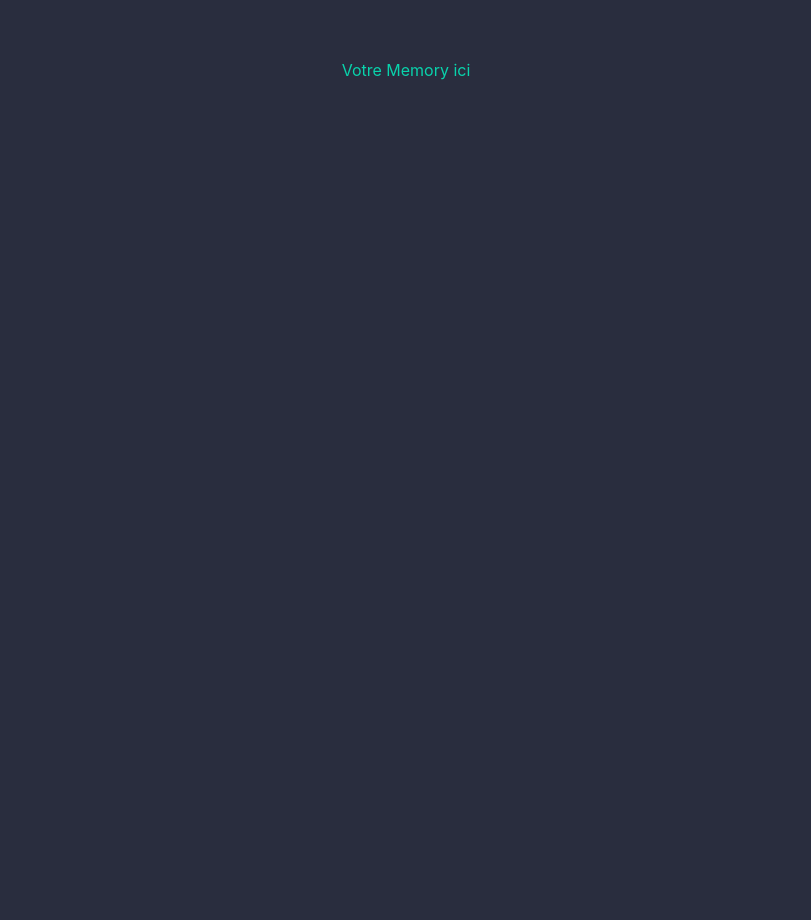
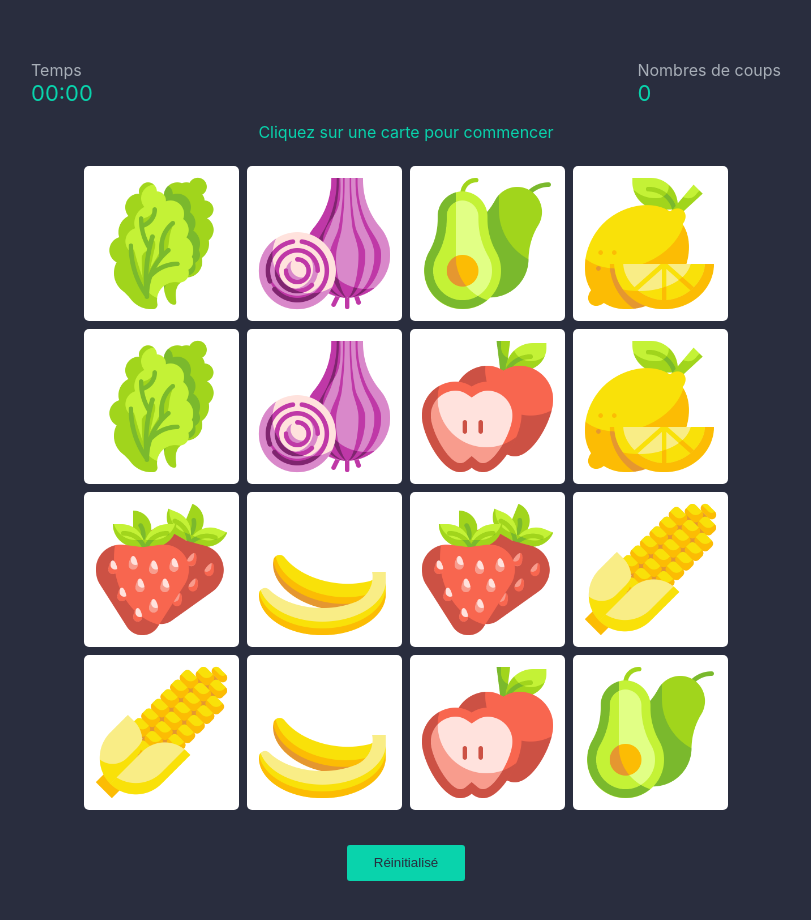
Before and after one commit to optisantis/test-react, a React (Create React App) app: page / in a window 1280 px wide. Shown: the top 920 px of the page, without its empty margins (234-1045 px from the left). Before the commit the page ends 800 px from the top, so only its background shows below. Built offline with nearby package versions, Linux system fonts and the light colour scheme.

Commit message:
Section-1

```diff
--- a/package.json
+++ b/package.json
@@ -9,6 +9,7 @@
     "react": "^17.0.1",
     "react-dom": "^17.0.1",
     "react-scripts": "4.0.1",
+    "styled-components": "^5.2.1",
     "web-vitals": "^0.2.4"
   },
   "scripts": {
--- a/src/App.js
+++ b/src/App.js
@@ -1,3 +1,15 @@
+import Header from "./components/Header";
+import GridMemory from "./components/GridMemory";
+import React from "react";
+import Button from "./components/Button";
+
 export default function Memory() {
-  return <main>Votre Memory ici</main>;
+  return (
+    <main>
+      <Header />
+      <p>Cliquez sur une carte pour commencer</p>
+      <GridMemory />
+      <Button title="Réinitialisé" />
+    </main>
+  );
 }
--- /dev/null
+++ b/src/components/Button.js
@@ -0,0 +1,15 @@
+import React from "react";
+import styled from "styled-components";
+import { colors } from "../styles";
+
+export default ({ title, onClick }) => <Button onClick={() => onClick}>{title}</Button>;
+
+const Button = styled.button`
+  border-radius: 3px;
+  border: none;
+  background-color: ${colors.antagonisticCerulean};
+  color: ${colors.rationalNavy};
+  padding: 0.8em 2em;
+  margin: 2em;
+  cursor: pointer;
+`;
--- /dev/null
+++ b/src/components/GridMemory.js
@@ -0,0 +1,71 @@
+import React from "react";
+import Apple from "../images/apple.png";
+import Avocado from "../images/avocado.png";
+import Banana from "../images/banana.png";
+import Corn from "../images/corn.png";
+import Lemon from "../images/lemon.png";
+import Lettuce from "../images/lettuce.png";
+import Onion from "../images/onion.png";
+import Strawberry from "../images/strawberry.png";
+import styled from "styled-components";
+
+const MOCKUP_GRID = [
+  { src: Lettuce },
+  { src: Onion },
+  { src: Avocado },
+  { src: Lemon },
+  { src: Lettuce },
+  { src: Onion },
+  { src: Apple },
+  { src: Lemon },
+  { src: Strawberry },
+  { src: Banana },
+  { src: Strawberry },
+  { src: Corn },
+  { src: Corn },
+  { src: Banana },
+  { src: Apple },
+  { src: Avocado },
+];
+const CASE_WIDTH = 155;
+const ROW_LENGHT = 4;
+const CASE_MARGIN = 10;
+const FULL_CASE_WIDTH = `${CASE_MARGIN + CASE_WIDTH}px`;
+
+
+
+const GridMemory = () => {
+  return (
+    <Grid>
+      {MOCKUP_GRID.map((e) => (
+        <Case src={e}>
+          <img src={e.src} alt="" width="145px" height="145px" />
+        </Case>
+      ))}
+    </Grid>
+  );
+};
+
+
+const Case = styled.div`
+  width: ${CASE_WIDTH}px;
+  height: ${CASE_WIDTH}px;
+  border-radius: 5px;
+  background-color: white;
+  display: flex;
+  justify-content: center;
+  align-items: center;
+  cursor: pointer;
+`;
+
+const Grid = styled.div`
+  display: flex;
+  width: calc(${FULL_CASE_WIDTH} * ${ROW_LENGHT});
+  height: calc(${FULL_CASE_WIDTH} * ${ROW_LENGHT});
+  flex-wrap: wrap;
+  justify-content: space-evenly;
+  align-content: space-evenly;
+`;
+
+
+export default GridMemory;
--- /dev/null
+++ b/src/components/Header.js
@@ -0,0 +1,36 @@
+import React from "react";
+import styled from "styled-components"
+import {colors} from "../styles"
+
+const TopDiv = styled.div
+`
+    display: flex;
+    justify-content: space-between;
+    font-size: 22px;
+    width: 100%;
+    max-width: 750px;
+    p {
+        margin: 0;
+    }
+`;
+const SmallWhite = styled.p`
+    font-size: 16px;
+    color: ${colors.starkSatin};
+`;
+
+const Header = () => {
+  return (
+    <TopDiv>
+      <div>
+        <SmallWhite>Temps</SmallWhite>
+        <p>00:00</p>
+      </div>
+      <div>
+        <SmallWhite>Nombres de coups</SmallWhite>
+        <p>0</p>
+      </div>
+    </TopDiv>
+  );
+};
+
+export default Header;
--- /dev/null
+++ b/src/styles/index.js
@@ -0,0 +1,5 @@
+export const colors = {
+    antagonisticCerulean: "#09d3ac",
+    rationalNavy:'#292d3e',
+    starkSatin:'#A8AFB8'
+}
```
Also changed, not shown: 2 other files (tests, documents, lock files or other folders).
